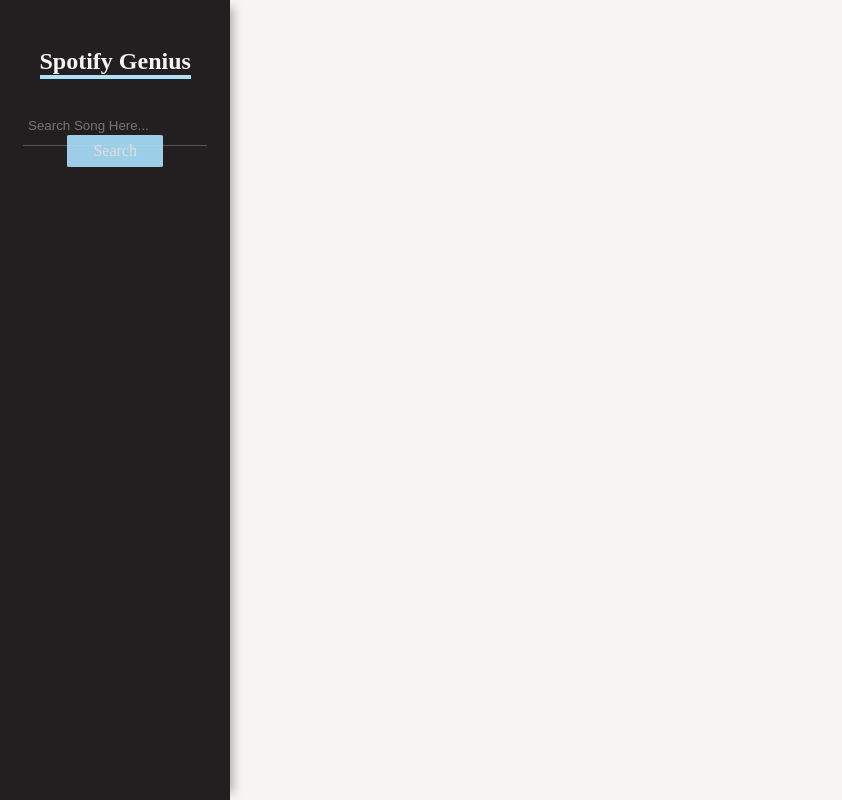
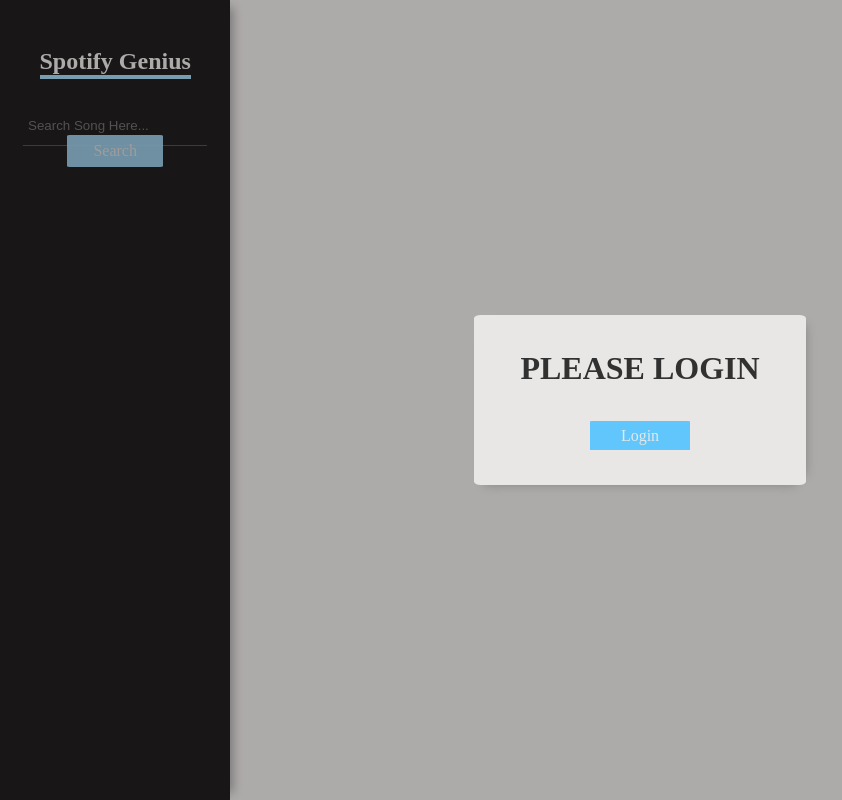
Before and after one commit to thv92/SpotifyGenius, a React app: page / in a window 1280 px wide. Shown: the whole page, without its empty margins (0-842 px from the left). Built offline with nearby package versions, Linux system fonts and the light colour scheme; a web font is replaced by a local one.

Commit message:
Added login modal. waiting on routes

```diff
--- a/public/index.html
+++ b/public/index.html
@@ -4,6 +4,11 @@
         <link href="https://fonts.googleapis.com/css?family=Thasadith:400,700" rel="stylesheet">
         <meta charset="UTF-8">
         <title>SpotifyGenius</title>
+        <style>
+            html, body, #root {
+                height: 100%;
+            }
+        </style>
     </head>
     <body>
         <div id="root"></div>
--- a/src/App/App.css
+++ b/src/App/App.css
@@ -4,6 +4,10 @@
     padding: 0 0;
 }
 
+main {
+    height: 100%;
+}
+
 body {
     background-color: #f8f4f3;
 }
--- a/src/App/App.js
+++ b/src/App/App.js
@@ -1,11 +1,27 @@
 import React from 'react';
 import SearchPage from '../components/SearchPage/SearchPage';
+import Login from '../components/Login/Login';
+import Backdrop from '../components/Backdrop/Backdrop';
 import styles from './App.css';
 
-export default () => {
-    return (
-        <main>
-            <SearchPage />
-        </main>
-    );
-};
+
+
+class App extends React.Component {
+    constructor(props) {
+        super(props);
+        this.state = {
+            login: false
+        };
+    }
+
+    render() {
+        return (
+            <main>
+                { !this.state.login ? <Backdrop><Login /></Backdrop> : null }
+                <SearchPage />
+            </main>
+        );
+    }
+}
+
+export default App;
--- /dev/null
+++ b/src/components/Backdrop/Backdrop.css
@@ -0,0 +1,25 @@
+.background {
+    position: absolute;
+    background-color: black;
+    height: 100%;
+    width: 100%;
+    opacity: .3;
+    z-index: 888;
+}
+
+.modal {
+    display: flex;
+    position: absolute;
+    width: 65%;
+    height: 85%;
+    z-index: 999;
+}
+
+.container {
+    position: absolute;
+    display: flex;
+    justify-content: center;
+    align-items: center;
+    height: 100%;
+    width: 100%;
+}
--- /dev/null
+++ b/src/components/Backdrop/Backdrop.js
@@ -0,0 +1,17 @@
+import React from 'react';
+import styles from './Backdrop.css';
+
+
+const backdrop = (props) => {
+    return (
+        <div className={styles.container}>
+            <div className={styles.modal}>
+                {props.children}
+            </div>
+            <div className={styles.background}></div>
+        </div>
+    );
+};
+
+
+export default backdrop;
--- /dev/null
+++ b/src/components/Login/Login.css
@@ -0,0 +1,40 @@
+.loginContainer {
+    display: flex;
+    flex-direction: column;
+    background-color: #e8e7e5;
+    height: 25%;
+    width: 40%;
+    margin: auto auto;
+    opacity: 1;
+    border-radius: 2%;
+    align-items: center;
+    justify-content: space-evenly;
+    box-shadow: 0 10px 10px -10px rgba(0,0,0,.21), 10px 0 10px -10px rgba(0,0,0,.21);
+}
+
+.loginContainer h1 {
+    text-decoration: none;
+    color: #313131;
+}
+
+.buttonContainer {
+    display: flex;
+    justify-content: center;
+    align-items: center;
+    text-decoration: none;
+    width: 30%;
+    height: 17%;
+    background-color: #60c6fb;
+    border-radius: 2%;
+}
+
+.loginButton {
+    display: flex;
+    font-size: 1em;
+    color: #e7e7e7;
+    transition: all .2s ease-in;
+}
+
+.buttonContainer:hover {
+    transform: scale(1.02, 1.02);
+}
--- /dev/null
+++ b/src/components/Login/Login.js
@@ -0,0 +1,15 @@
+import React from 'react';
+import styles from './Login.css';
+
+const login = (props) => {
+    return (
+        <div className={styles.loginContainer}>
+            <h1>PLEASE LOGIN</h1>
+            <a href={process.env.API + '/login'} className={styles.buttonContainer}>
+                <div className={styles.loginButton}>Login</div>
+            </a>
+        </div>
+    );
+}
+
+export default login;
--- a/src/components/SearchPage/SearchPage.js
+++ b/src/components/SearchPage/SearchPage.js
@@ -23,7 +23,7 @@
 
     onUserInput(e) {
         let value = e.target.value;
-        this.setState((state, props) => {
+        this.setState(() => {
             return {
                 searchTerm: value
             };
```
